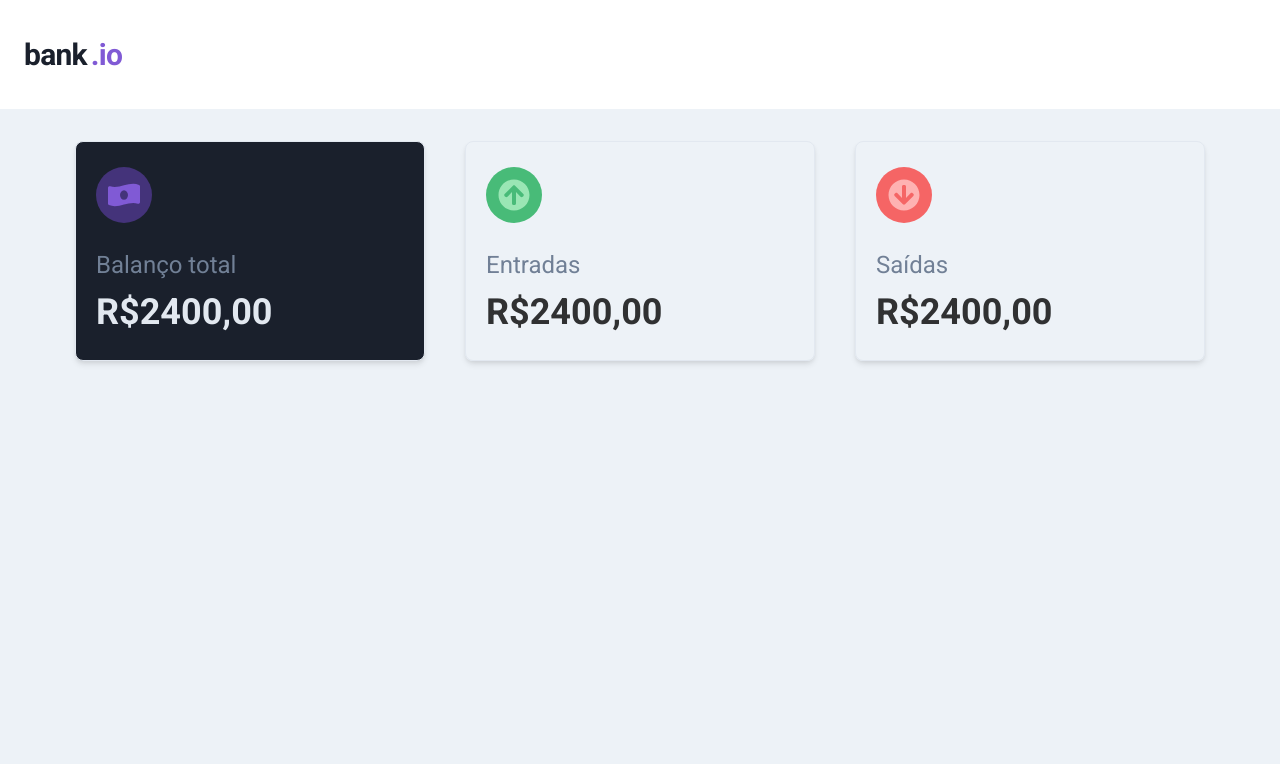
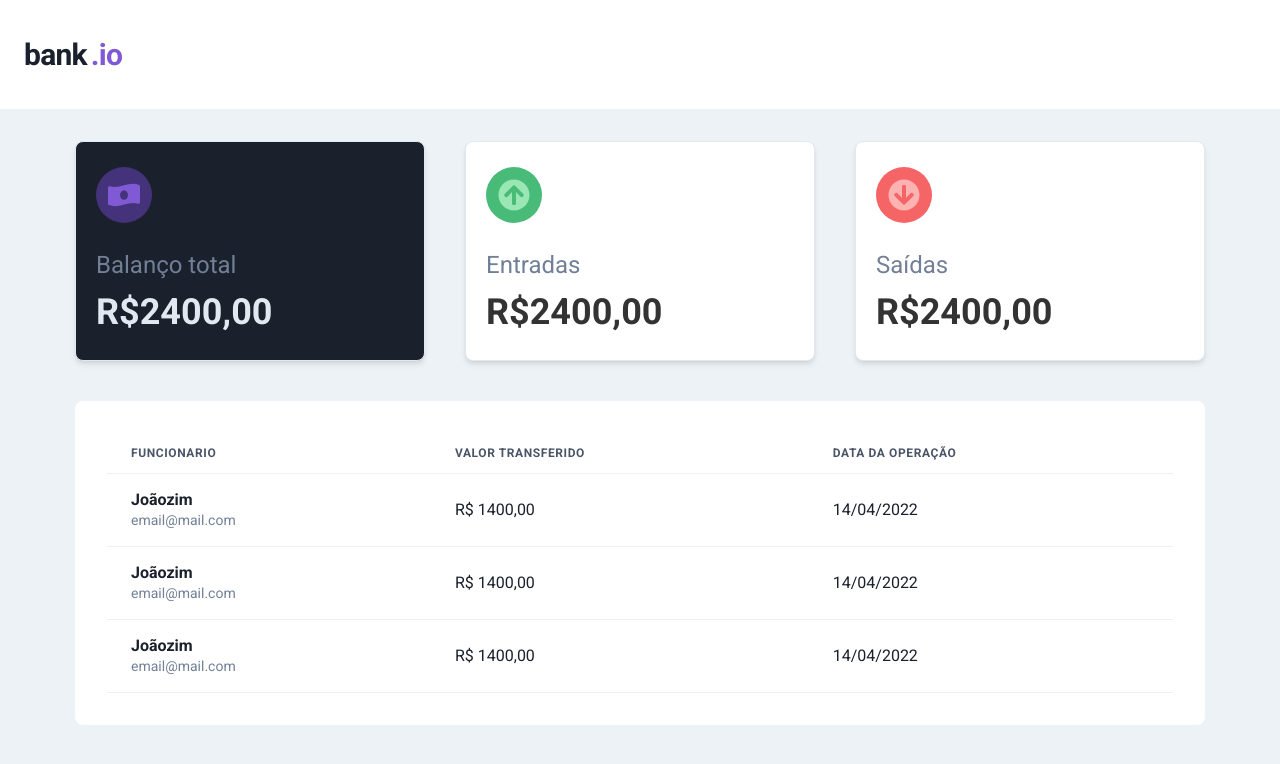
Before and after one commit to Brunoskyy/BankAppOficial, a React (Vite) app: page /home in a window 1280 px wide. Shown: the top 764 px of the page. Built offline with nearby package versions, Linux system fonts and the light colour scheme; sample sign-in values are in the browser's storage; what miragejs would draw is missing.

Commit message:
Create dashboard table

```diff
--- a/src/pages/Home/index.tsx
+++ b/src/pages/Home/index.tsx
@@ -1,11 +1,18 @@
 import {
   Box,
   Center,
+  Checkbox,
   Flex,
   Heading,
   HStack,
   Icon,
+  Table,
+  Tbody,
+  Td,
   Text,
+  Th,
+  Thead,
+  Tr,
 } from "@chakra-ui/react";
 import {
   FaArrowCircleDown,
@@ -69,6 +76,7 @@ export const Home = () => {
             w="350px"
             h="220px"
             color="gray.500"
+            bg="white"
             justify="center"
           >
             <Center borderRadius="full" height="14" w="14" bgColor="green.400">
@@ -88,6 +96,7 @@ export const Home = () => {
             w="350px"
             h="220px"
             color="gray.500"
+            bg="white"
             justify="center"
           >
             <Center borderRadius="full" height="14" w="14" bgColor="red.400">
@@ -99,6 +108,55 @@ export const Home = () => {
             <Heading color="blackAlpha.800">R$2400,00</Heading>
           </Flex>
         </HStack>
+        <Box p={8} flex="1" w="1130px" bg="white" borderRadius="lg" mt="10">
+          <Table colorScheme="blackAlpha">
+            <Thead>
+              <Tr>
+                <Th>Funcionario</Th>
+                <Th>Valor transferido</Th>
+                <Th>Data da operação</Th>
+              </Tr>
+            </Thead>
+            <Tbody>
+              <Tr>
+                <Td>
+                  <Box>
+                    <Text fontWeight="bold">Joãozim</Text>
+                    <Text fontSize="sm" color="gray.500">
+                      email@mail.com
+                    </Text>
+                  </Box>
+                </Td>
+                <Td>R$ 1400,00</Td>
+                <Td>14/04/2022</Td>
+              </Tr>
+              <Tr>
+                <Td>
+                  <Box>
+                    <Text fontWeight="bold">Joãozim</Text>
+                    <Text fontSize="sm" color="gray.500">
+                      email@mail.com
+                    </Text>
+                  </Box>
+                </Td>
+                <Td>R$ 1400,00</Td>
+                <Td>14/04/2022</Td>
+              </Tr>
+              <Tr>
+                <Td>
+                  <Box>
+                    <Text fontWeight="bold">Joãozim</Text>
+                    <Text fontSize="sm" color="gray.500">
+                      email@mail.com
+                    </Text>
+                  </Box>
+                </Td>
+                <Td>R$ 1400,00</Td>
+                <Td>14/04/2022</Td>
+              </Tr>
+            </Tbody>
+          </Table>
+        </Box>
       </Flex>
     </Box>
   );
```
